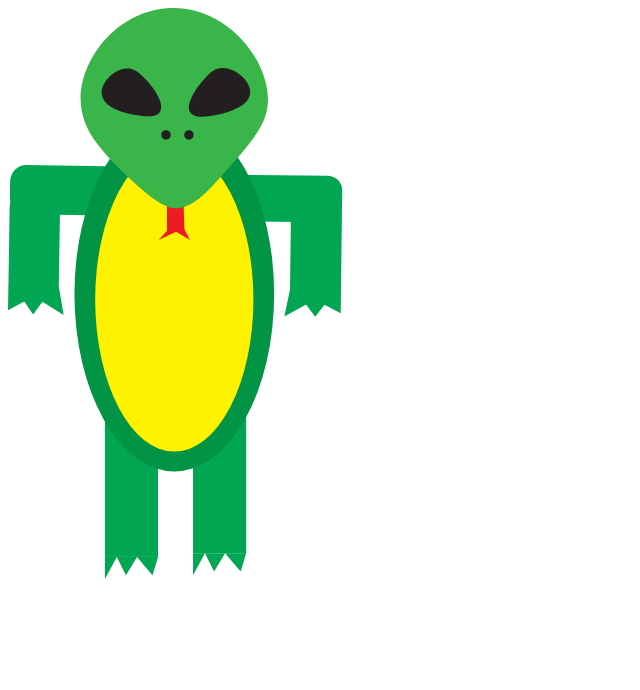
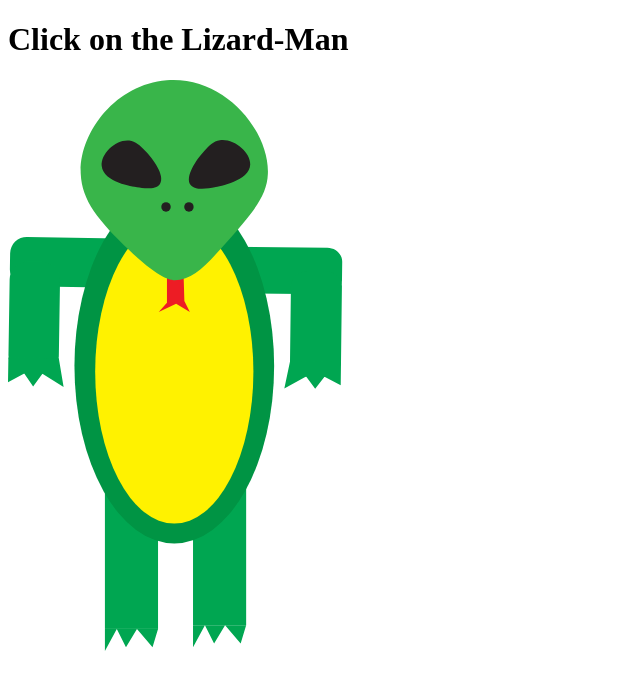
Before and after one commit to Abbad04/SVGimage, a plain HTML site: page index.html in a window 1280 px wide. Shown: the top 690 px of the page, without its empty margins (0-640 px from the left). Drawn offline with Linux system fonts and the light colour scheme.

Commit message:
Update index.html

```diff
--- a/index.html
+++ b/index.html
@@ -32,6 +32,7 @@
       </style>
 </head>
 <body>
+    <h1>Click on the Lizard-Man</h1>
     <svg xmlns="http://www.w3.org/2000/svg" viewBox="0 0 1000 1000" id="interactive-svg">
         <g id="Layer_5" data-name="Layer 5">
           <g>
```
